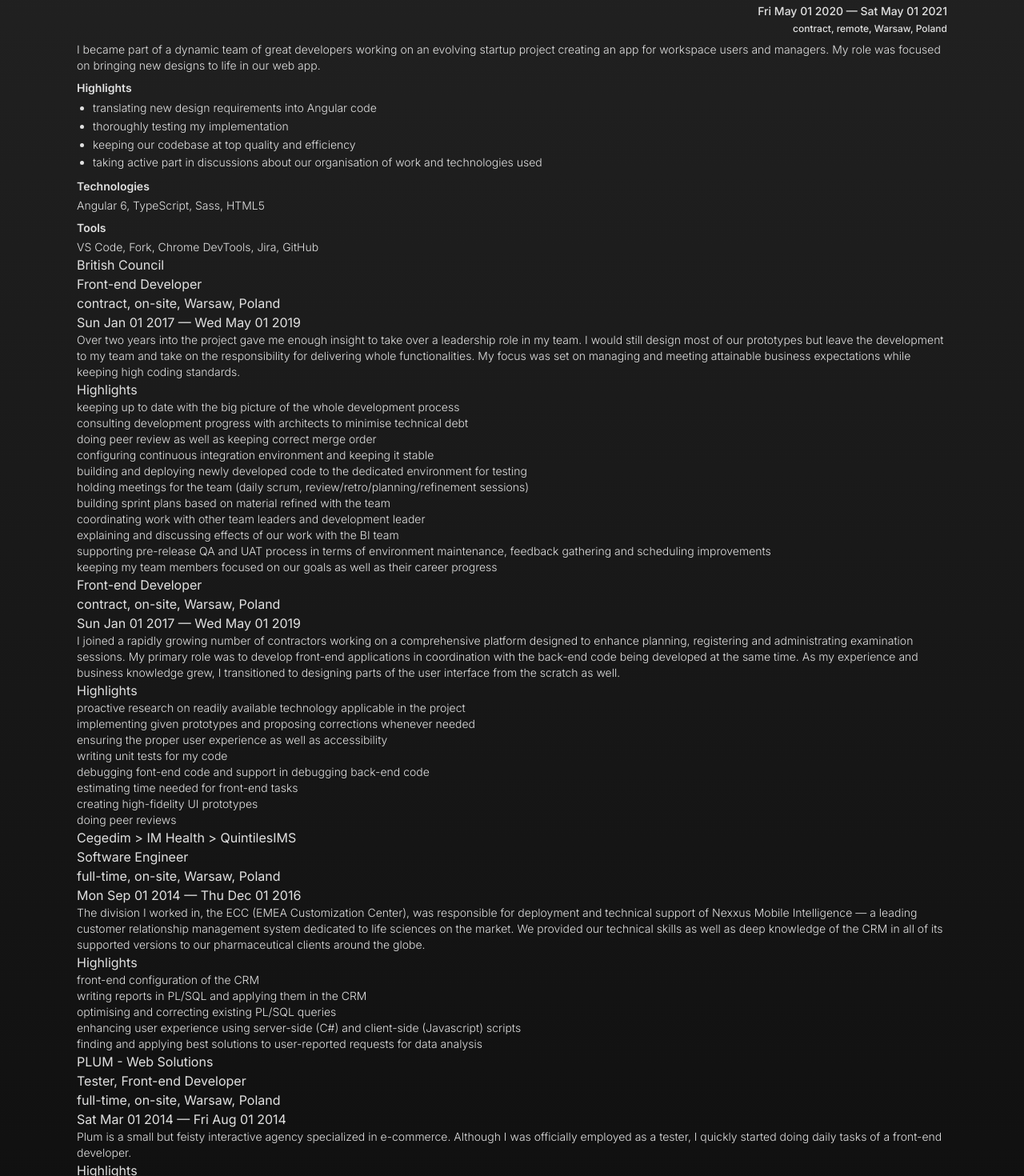
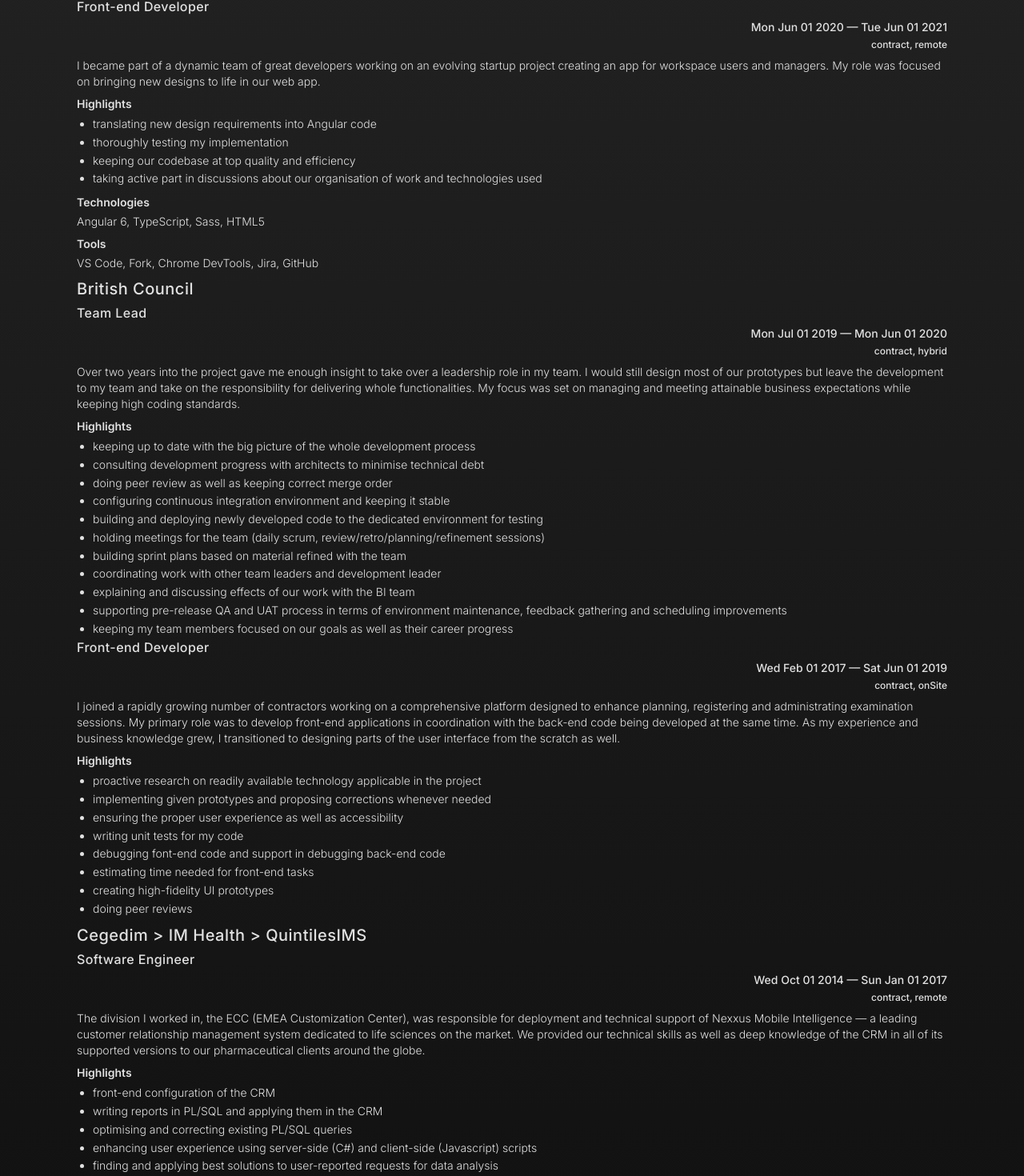
Before and after one commit to Raz666/razart, a Next.js app: page /career in a window 1280 px wide. Shown: the part 252-1722 px from the top of the page at 80% size. Built offline with nearby package versions, Linux system fonts and the light colour scheme.

Commit message:
add CareerEntry component

```diff
--- /dev/null
+++ b/src/app/career/CareerEntry.tsx
@@ -0,0 +1,67 @@
+export default function CareerEntry({
+  company,
+  children,
+}: {
+  company: string;
+  children: React.ReactNode;
+}) {
+  return (
+    <>
+      <h4 className="pb-1 pt-2 text-xl font-medium tracking-wide">{company}</h4>
+
+      {children}
+    </>
+  );
+}
+
+CareerEntry.Description = ({ children }: { children: React.ReactNode }) => (
+  <p className="pt-2 text-sm font-light">{children}</p>
+);
+CareerEntry.Highlights = ({ children }: { children: React.ReactNode }) => (
+  <>
+    <h6 className="pb-1 pt-2 text-sm font-semibold">Highlights</h6>
+    <ul className="list-disc pl-5 text-sm font-light leading-relaxed">
+      {children}
+    </ul>
+  </>
+);
+CareerEntry.TitledSection = ({
+  title,
+  children,
+}: {
+  title: string;
+  children: React.ReactNode;
+}) => (
+  <>
+    <h6 className="pb-1 pt-2 text-sm font-semibold">{title}</h6>
+    <p className="text-sm font-light">{children}</p>
+  </>
+);
+CareerEntry.Position = ({
+  position,
+  relationType = "contract",
+  locationType = "remote",
+  startDate,
+  endDate,
+}: {
+  position: string;
+  relationType?: "contract" | "fullTime";
+  locationType?: "remote" | "hybrid" | "onSite";
+  startDate: string;
+  endDate?: string;
+}) => (
+  <>
+    <h5 className="text-md font-medium tracking-wide">{position}</h5>
+    <p className="py-1 text-right text-sm font-medium">
+      {`${startDate} — ${endDate ? endDate : "present"}`}
+    </p>
+    <p className="text-right text-xs font-medium">
+      {relationType}, {locationType}
+    </p>
+  </>
+);
+
+export const getDate = (year: number, month: number) => {
+  const rawDate = new Date(year, month - 1);
+  return rawDate.toDateString();
+};
--- a/src/app/career/page.tsx
+++ b/src/app/career/page.tsx
@@ -1,3 +1,5 @@
+import CareerEntry from "./CareerEntry";
+
 export default function Experience() {
   const getDate = (year: number, month: number) => {
     const rawDate = new Date(year, month);
@@ -8,38 +10,31 @@
     <section className="py-4">
       <h3 className="text-2xl">Experience</h3>
 
-      <>
-        <h4>British Council</h4>
-        <h5>Principal Front-end Developer</h5>
-        <p>contract via DCG, remote, Warsaw, Poland</p>
-        <p>{getDate(2021, 5)} — present</p>
-      </>
-
-      <p className="text-sm font-light">TBD</p>
+      <CareerEntry company="British Council">
+        <CareerEntry.Position
+          position="Principal Front-end Developer"
+          startDate={getDate(2021, 6)}
+        />
+        <CareerEntry.Description>TBD</CareerEntry.Description>
+      </CareerEntry>
 
       {
         ////////////////////////////////////////////////////////////////
       }
 
-      <>
-        <h4 className="pb-1 pt-2 text-xl font-medium tracking-wide">spaceOS</h4>
-        <h5 className="text-md font-medium tracking-wide">Front-end Developer</h5>
-        <p className="py-1 text-right text-sm font-medium">
-          {getDate(2020, 4)} — {getDate(2021, 4)}
-        </p>
-        <p className="text-right text-xs font-medium">
-          contract, remote, Warsaw, Poland
-        </p>
-      </>
-
-      <p className="pt-2 text-sm font-light">
+      <CareerEntry company="spaceOS">
+        <CareerEntry.Position
+          position="Front-end Developer"
+          startDate={getDate(2020, 5)}
+          endDate={getDate(2021, 5)}
+        />
+        <CareerEntry.Description>
           I became part of a dynamic team of great developers working on an
           evolving startup project creating an app for workspace users and
-        managers. My role was focused on bringing new designs to life in our web
-        app.
-      </p>
-      <h6 className="text-sm pb-1 pt-2 font-semibold">Highlights</h6>
-      <ul className="list-disc pl-5 text-sm font-light leading-relaxed">
+          managers. My role was focused on bringing new designs to life in our
+          web app.
+        </CareerEntry.Description>
+        <CareerEntry.Highlights>
           <li>translating new design requirements into Angular code</li>
           <li>thoroughly testing my implementation</li>
           <li>keeping our codebase at top quality and efficiency</li>
@@ -47,43 +42,42 @@
             taking active part in discussions about our organisation of work and
             technologies used
           </li>
-      </ul>
-      <h6 className="text-sm pb-1 pt-2 font-semibold">Technologies</h6>
-      <p className="text-sm font-light">Angular 6, TypeScript, Sass, HTML5</p>
-      <h6 className="text-sm pb-1 pt-2 font-semibold">Tools</h6>
-      <p className="text-sm font-light">
+        </CareerEntry.Highlights>
+        <CareerEntry.TitledSection title="Technologies">
+          Angular 6, TypeScript, Sass, HTML5
+        </CareerEntry.TitledSection>
+        <CareerEntry.TitledSection title="Tools">
           VS Code, Fork, Chrome DevTools, Jira, GitHub
-      </p>
+        </CareerEntry.TitledSection>
+      </CareerEntry>
 
       {
         ////////////////////////////////////////////////////////////////
       }
 
-      <>
-        <h4>British Council</h4>
-        <h5>Front-end Developer</h5>
-        <p>contract, on-site, Warsaw, Poland</p>
-        <p>
-          {getDate(2017, 0)} — {getDate(2019, 4)}
-        </p>
-      </>
-      <p className="text-sm font-light">
+      <CareerEntry company="British Council">
+        <CareerEntry.Position
+          position="Team Lead"
+          locationType="hybrid"
+          startDate={getDate(2019, 6)}
+          endDate={getDate(2020, 5)}
+        />
+        <CareerEntry.Description>
           Over two years into the project gave me enough insight to take over a
-        leadership role in my team. I would still design most of our prototypes
-        but leave the development to my team and take on the responsibility for
-        delivering whole functionalities. My focus was set on managing and
-        meeting attainable business expectations while keeping high coding
-        standards.
-      </p>
-      <h6>Highlights</h6>
-      <ul className="text-sm font-light">
+          leadership role in my team. I would still design most of our
+          prototypes but leave the development to my team and take on the
+          responsibility for delivering whole functionalities. My focus was set
+          on managing and meeting attainable business expectations while keeping
+          high coding standards.
+        </CareerEntry.Description>
+        <CareerEntry.Highlights>
           <li>
             keeping up to date with the big picture of the whole development
             process
           </li>
           <li>
-          consulting development progress with architects to minimise technical
-          debt
+            consulting development progress with architects to minimise
+            technical debt
           </li>
           <li>doing peer review as well as keeping correct merge order</li>
           <li>
@@ -101,7 +95,9 @@
           <li>
             coordinating work with other team leaders and development leader
           </li>
-        <li>explaining and discussing effects of our work with the BI team</li>
+          <li>
+            explaining and discussing effects of our work with the BI team
+          </li>
           <li>
             supporting pre-release QA and UAT process in terms of environment
             maintenance, feedback gathering and scheduling improvements
@@ -110,17 +106,15 @@
             keeping my team members focused on our goals as well as their career
             progress
           </li>
-      </ul>
+        </CareerEntry.Highlights>
 
-      <>
-        <h5>Front-end Developer</h5>
-        <p>contract, on-site, Warsaw, Poland</p>
-        <p>
-          {getDate(2017, 0)} — {getDate(2019, 4)}
-        </p>
-      </>
-
-      <p className="text-sm font-light">
+        <CareerEntry.Position
+          position="Front-end Developer"
+          locationType="onSite"
+          startDate={getDate(2017, 1)}
+          endDate={getDate(2019, 5)}
+        />
+        <CareerEntry.Description>
           I joined a rapidly growing number of contractors working on a
           comprehensive platform designed to enhance planning, registering and
           administrating examination sessions. My primary role was to develop
@@ -128,9 +122,8 @@
           developed at the same time. As my experience and business knowledge
           grew, I transitioned to designing parts of the user interface from the
           scratch as well.
-      </p>
-      <h6>Highlights</h6>
-      <ul className="text-sm font-light">
+        </CareerEntry.Description>
+        <CareerEntry.Highlights>
           <li>
             proactive research on readily available technology applicable in the
             project
@@ -141,37 +134,34 @@
           </li>
           <li>ensuring the proper user experience as well as accessibility</li>
           <li>writing unit tests for my code</li>
-        <li>debugging font-end code and support in debugging back-end code</li>
+          <li>
+            debugging font-end code and support in debugging back-end code
+          </li>
           <li>estimating time needed for front-end tasks</li>
           <li>creating high-fidelity UI prototypes</li>
           <li>doing peer reviews</li>
-      </ul>
+        </CareerEntry.Highlights>
+      </CareerEntry>
 
       {
         ////////////////////////////////////////////////////////////////
       }
 
-      <>
-        <h4>
-          Cegedim {`>`} IM Health {`>`} QuintilesIMS
-        </h4>
-        <h5>Software Engineer</h5>
-        <p>full-time, on-site, Warsaw, Poland</p>
-        <p>
-          {getDate(2014, 8)} — {getDate(2016, 11)}
-        </p>
-      </>
-
-      <p className="text-sm font-light">
+      <CareerEntry company="Cegedim > IM Health > QuintilesIMS">
+        <CareerEntry.Position
+          position="Software Engineer"
+          startDate={getDate(2014, 9)}
+          endDate={getDate(2016, 12)}
+        />
+        <CareerEntry.Description>
           The division I worked in, the ECC (EMEA Customization Center), was
           responsible for deployment and technical support of Nexxus Mobile
           Intelligence — a leading customer relationship management system
           dedicated to life sciences on the market. We provided our technical
           skills as well as deep knowledge of the CRM in all of its supported
           versions to our pharmaceutical clients around the globe.
-      </p>
-      <h6>Highlights</h6>
-      <ul className="text-sm font-light">
+        </CareerEntry.Description>
+        <CareerEntry.Highlights>
           <li>front-end configuration of the CRM</li>
           <li>writing reports in PL/SQL and applying them in the CRM</li>
           <li>optimising and correcting existing PL/SQL queries</li>
@@ -180,31 +170,28 @@
             (Javascript) scripts
           </li>
           <li>
-          finding and applying best solutions to user-reported requests for data
-          analysis
+            finding and applying best solutions to user-reported requests for
+            data analysis
           </li>
-      </ul>
+        </CareerEntry.Highlights>
+      </CareerEntry>
 
       {
         ////////////////////////////////////////////////////////////////
       }
 
-      <>
-        <h4>PLUM - Web Solutions</h4>
-        <h5>Tester, Front-end Developer</h5>
-        <p>full-time, on-site, Warsaw, Poland</p>
-        <p>
-          {getDate(2014, 2)} — {getDate(2014, 7)}
-        </p>
-      </>
-
-      <p className="text-sm font-light">
-        Plum is a small but feisty interactive agency specialized in e-commerce.
-        Although I was officially employed as a tester, I quickly started doing
-        daily tasks of a front-end developer.
-      </p>
-      <h6>Highlights</h6>
-      <ul className="text-sm font-light">
+      <CareerEntry company="PLUM - Web Solutions">
+        <CareerEntry.Position
+          position="Software Engineer"
+          startDate={getDate(2014, 3)}
+          endDate={getDate(2014, 8)}
+        />
+        <CareerEntry.Description>
+          Plum is a small but feisty interactive agency specialized in
+          e-commerce. Although I was officially employed as a tester, I quickly
+          started doing daily tasks of a front-end developer.
+        </CareerEntry.Description>
+        <CareerEntry.Highlights>
           <li>pre- and post-release tests</li>
           <li>Magento system management and configuration</li>
           <li>
@@ -212,7 +199,8 @@
           </li>
           <li>product photos enhancement</li>
           <li>CSS code enhancement</li>
-      </ul>
+        </CareerEntry.Highlights>
+      </CareerEntry>
     </section>
   );
 }
```
Lines whose indentation alone changed are shown as unchanged.
